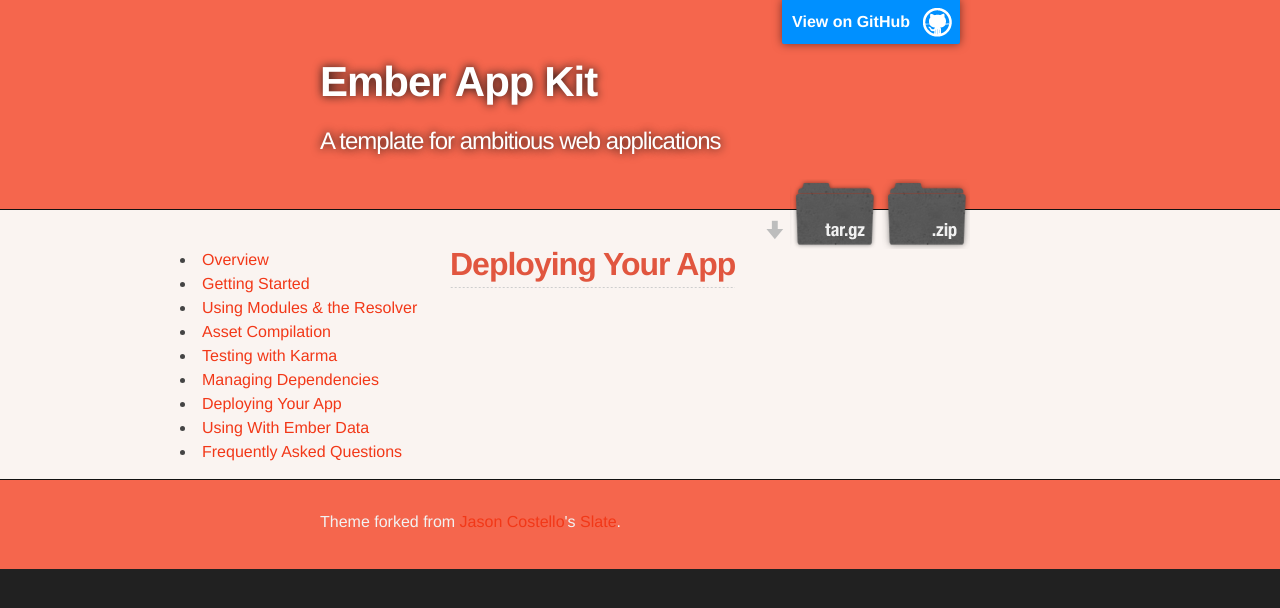
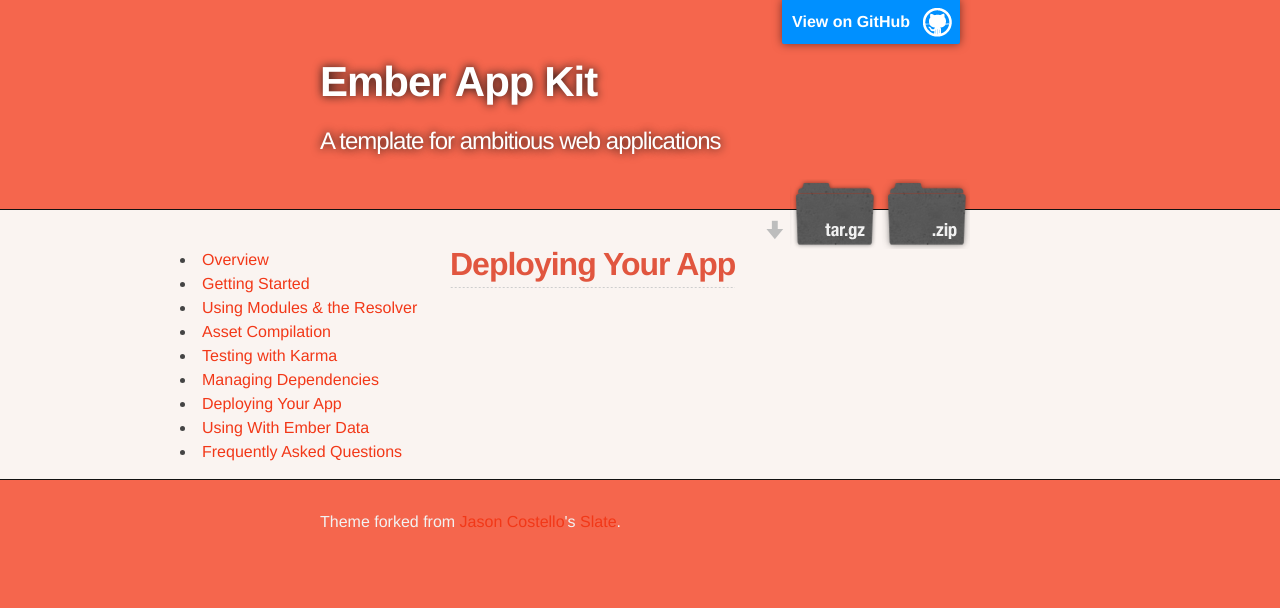
Before and after one commit to stefanpenner/ember-app-kit, a Jekyll site: the page built from guides/deployment.md, in a window 1280 px wide. Shown: the top 608 px of the page. Built offline with Jekyll 4.4.1, drawn with Linux system fonts in a browser that asks for light colours.

Commit message:
fix color for background below footer

```diff
--- a/assets/styles/slate.css
+++ b/assets/styles/slate.css
@@ -55,7 +55,7 @@
 body {
   box-sizing: border-box;
   color: #444444;
-  background: #212121;
+  background: #f5664d;
   font-size: 16px;
   font-family: 'Helvetica Neue', Helvetica, Arial, sans-serif;
   line-height: 1.5;
```
